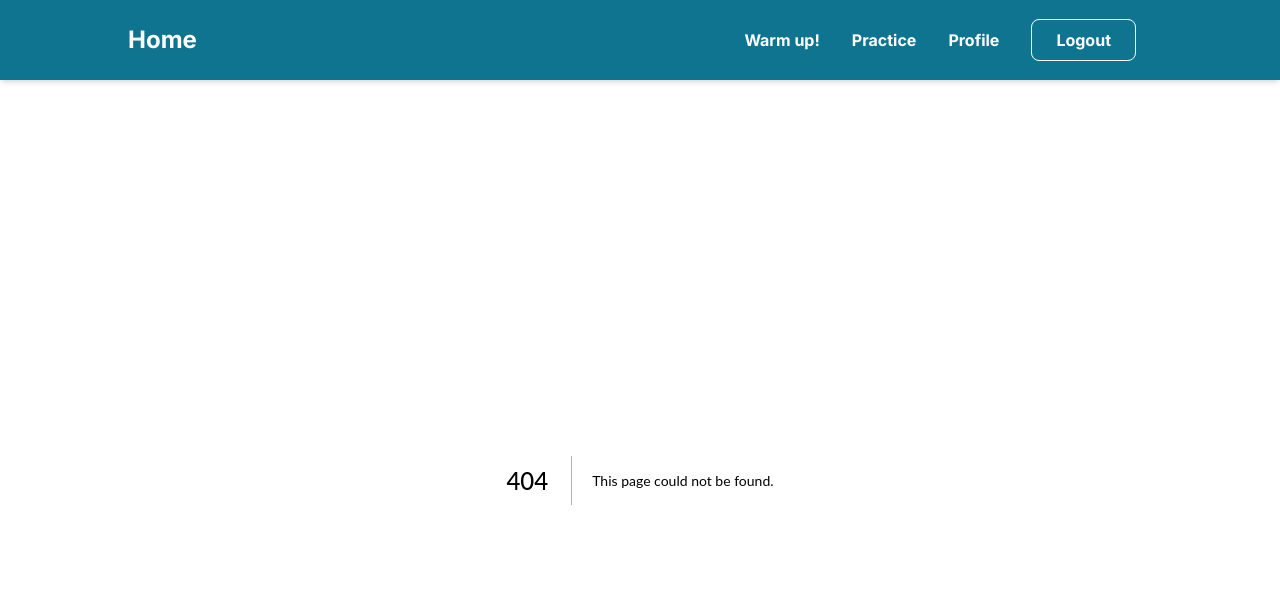
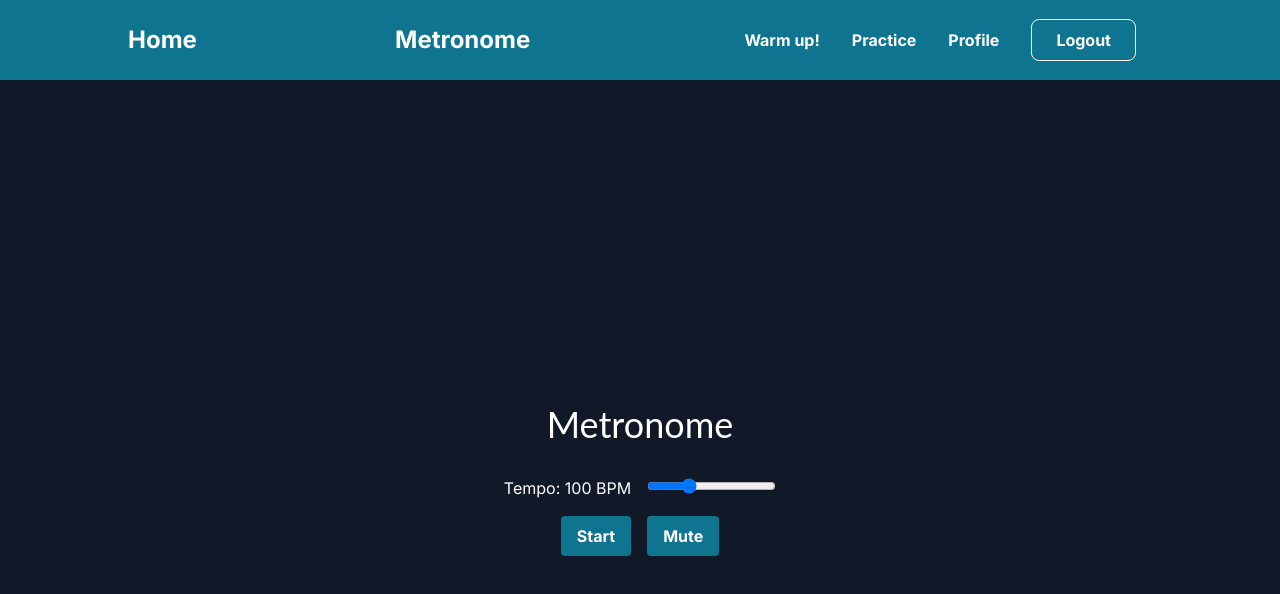
Before and after one commit to AAMCortez/jazz-riff-lab, a Next.js app: page /metronome in a window 1280 px wide. Before the commit this address had no page. Shown: the top 594 px of the page. Built offline with nearby package versions, Linux system fonts and the light colour scheme.

Commit message:
metronome v1.0

```diff
--- a/src/app/components/main-navigation/main-navigation.tsx
+++ b/src/app/components/main-navigation/main-navigation.tsx
@@ -10,6 +10,9 @@ export default function MainNavigation({}: Props) {
       <header className="w-full h-20 bg-cyan-700 shadow-md flex justify-between items-center px-[10%]">
          <Link className="no-underline text-white font-bold" href="/">
             <div className="font-lato text-2xl text-white m-0">Home</div>
+         </Link>
+         <Link className="no-underline text-white font-bold" href="/metronome">
+            <div className="font-lato text-2xl text-white m-0">Metronome</div>
          </Link>
          <nav>
             <ul className="list-none m-0 p-0 flex items-baseline">
--- /dev/null
+++ b/src/app/components/metronome/metronome.tsx
@@ -0,0 +1,101 @@
+
+
+import React, { useState, useEffect, useRef } from 'react';
+
+export default function Metronome() {
+  const [isPlaying, setIsPlaying] = useState(false);
+  const [tempo, setTempo] = useState(100); // default tempo 100 BPM
+  const [isMuted, setIsMuted] = useState(false);
+  const audioContext = useRef<AudioContext | null>(null);
+  const intervalId = useRef<NodeJS.Timeout | null>(null);
+
+  useEffect(() => {
+    if (isPlaying) {
+      startMetronome();
+    } else {
+      stopMetronome();
+    }
+
+    return () => stopMetronome(); // Clean up when component unmounts
+  }, [isPlaying, tempo, isMuted]);
+
+  const startMetronome = () => {
+    if (!audioContext.current) {
+      audioContext.current = new (window.AudioContext || (window as any).webkitAudioContext)();
+    }
+
+    const interval = (60 / tempo) * 1000;
+
+    intervalId.current = setInterval(() => {
+      if (!isMuted) {
+        playClick();
+      }
+    }, interval);
+  };
+
+  const stopMetronome = () => {
+    if (intervalId.current) {
+      clearInterval(intervalId.current);
+      intervalId.current = null;
+    }
+  };
+
+  const playClick = () => {
+    const osc = audioContext.current!.createOscillator();
+    const envelope = audioContext.current!.createGain();
+
+    osc.frequency.value = 1000; // Frequency of the click sound
+    envelope.gain.value = 1;
+
+    osc.connect(envelope);
+    envelope.connect(audioContext.current!.destination);
+
+    osc.start();
+    envelope.gain.exponentialRampToValueAtTime(0.001, audioContext.current!.currentTime + 0.1);
+    osc.stop(audioContext.current!.currentTime + 0.1);
+  };
+
+  const togglePlay = () => {
+    setIsPlaying(!isPlaying);
+  };
+
+  const handleTempoChange = (e: React.ChangeEvent<HTMLInputElement>) => {
+    setTempo(Number(e.target.value));
+  };
+
+  const toggleMute = () => {
+    setIsMuted(!isMuted);
+  };
+
+  return (
+    <div className="flex flex-col items-center justify-center min-h-screen bg-gray-900 text-white">
+      <h1 className="text-4xl mb-8">Metronome</h1>
+      <div className="mb-4">
+        <label htmlFor="tempo" className="mr-4">Tempo: {tempo} BPM</label>
+        <input
+          id="tempo"
+          type="range"
+          min="40"
+          max="240"
+          value={tempo}
+          onChange={handleTempoChange}
+          className="slider"
+        />
+      </div>
+      <div className="flex space-x-4">
+        <button
+          onClick={togglePlay}
+          className="bg-cyan-700 hover:bg-cyan-600 text-white font-bold py-2 px-4 rounded"
+        >
+          {isPlaying ? 'Stop' : 'Start'}
+        </button>
+        <button
+          onClick={toggleMute}
+          className={`bg-cyan-700 hover:bg-cyan-600 text-white font-bold py-2 px-4 rounded ${isMuted ? 'opacity-50' : ''}`}
+        >
+          {isMuted ? 'Unmute' : 'Mute'}
+        </button>
+      </div>
+    </div>
+  );
+}
--- /dev/null
+++ b/src/app/metronome/page.tsx
@@ -0,0 +1,10 @@
+"use client";
+import Metronome from "../components/metronome/metronome";
+
+type Props = {};
+
+function Metronomo({}: Props) {
+   return <Metronome />;
+}
+
+export default Metronomo;
```
